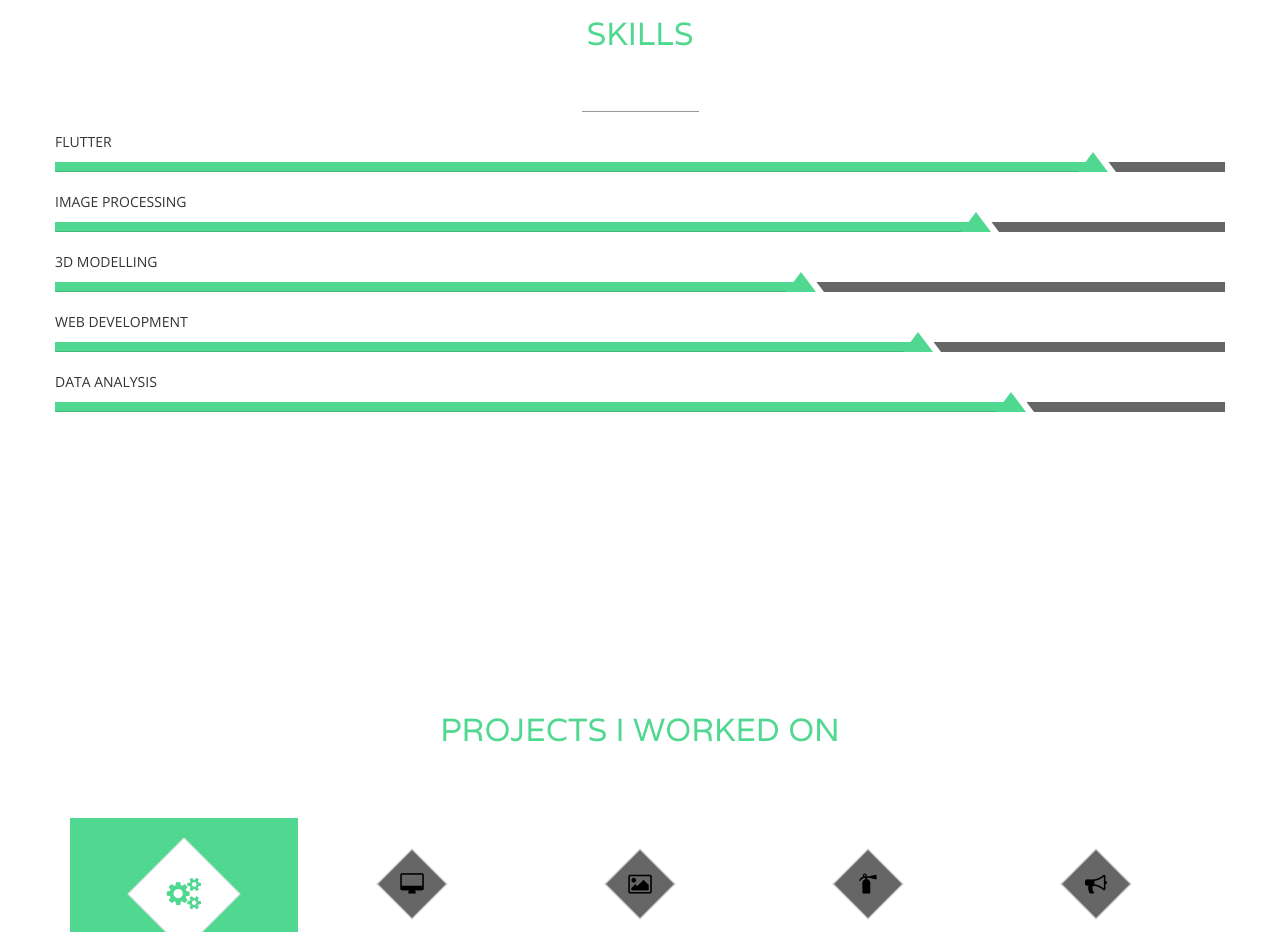
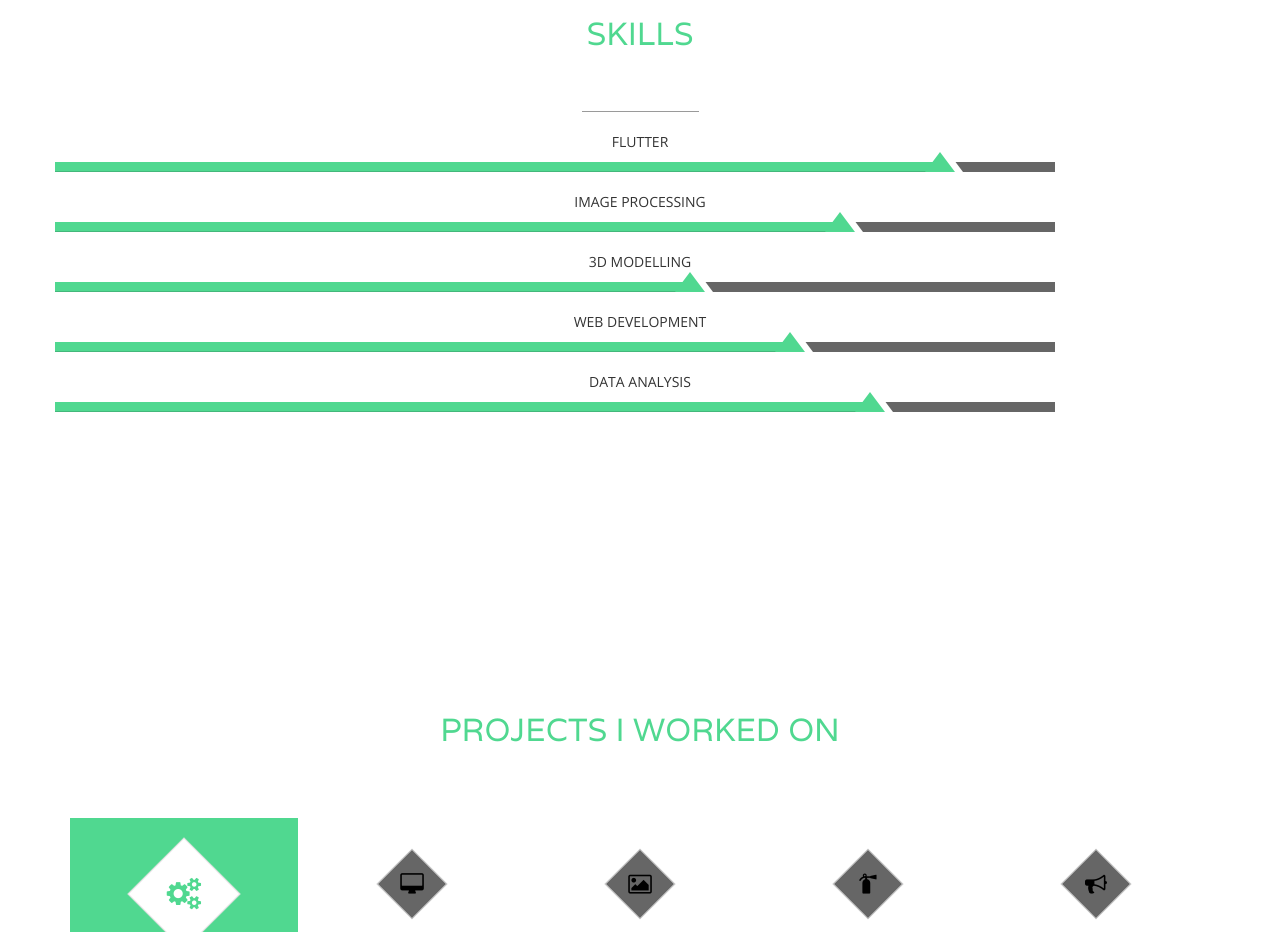
Before and after one commit to SasidharMankala/SasidharMankala.github.io, a plain HTML site: page index.html in a window 1280 px wide. Shown: the part 1580-2512 px from the top of the page. Drawn offline with nearby package versions, Linux system fonts and the light colour scheme.

Commit message:
skill section alignment

```diff
--- a/assets/css/style.css
+++ b/assets/css/style.css
@@ -744,15 +744,18 @@ html, body {
 }
 
 .progress-group p {
+  text-align: center;
   margin: 0;
   text-transform: uppercase;
 }
 
 .progress-group + .progress-group {
   margin-top: 20px;
+  text-align: center;
 }
 
 .progress {
+  text-align: center;
   position: relative;
   margin: 10px 0 0;
   background-color: #666;
@@ -760,15 +763,18 @@ html, body {
   height: 10px;
   box-shadow: none;
   overflow: visible;
+  width: 1000px;
 }
 
 .progress-bar {
   position: relative;
   background-color: #50D890;
   height: 10px;
+  text-align: center;
 }
 
 .progress-bar:before {
+  text-align: center;
   content: '';
   position: absolute;
   right: 0;
@@ -782,6 +788,7 @@ html, body {
 }
 
 .progress-bar:after {
+  text-align: center;
   content: '';
   position: absolute;
   right: -8px;
@@ -795,6 +802,7 @@ html, body {
 }
 
 .progress-bar span {
+  text-align: center;
   width: 40px !important;
   position: absolute;
   top: -30px;
@@ -804,6 +812,7 @@ html, body {
 }
 
 .progressbar-back-text {
+  text-align: center;
   display: none;
 }
 
@@ -811,6 +820,7 @@ html, body {
   /* Section: Skills */
   .section-skills .col-sm-6 + .col-sm-6 {
     margin-top: 40px;
+    text-align: center;
   }
   .section-skills h2 {
     margin-bottom: 20px;
```
Also changed, not shown: index.html (+2 -2 lines).
